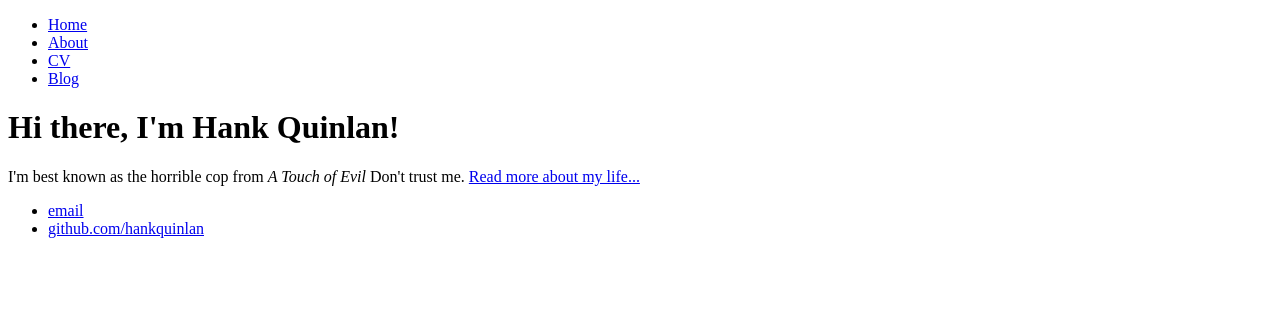
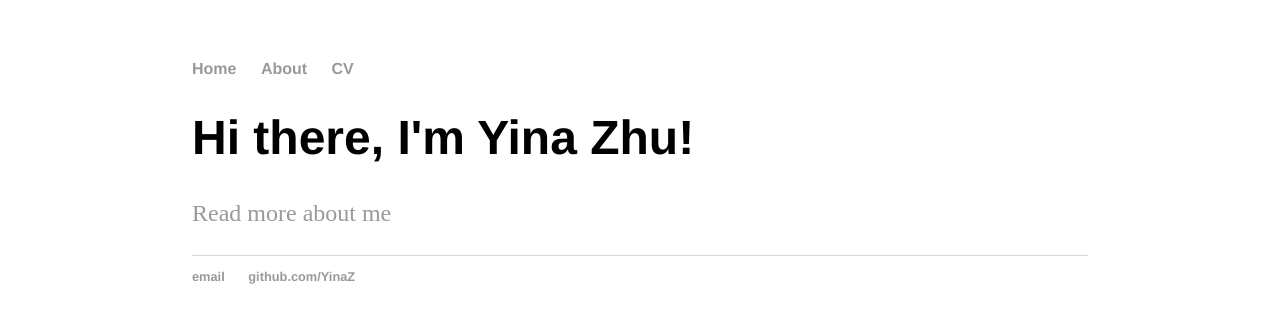
Before and after one commit to YinaZ/YinaZ.github.io, a plain HTML site: page index.html in a window 1280 px wide. Drawn offline with Linux system fonts and the light colour scheme.

Commit message:
Create index.html
add main.css to index.html

```diff
--- a/index.html
+++ b/index.html
@@ -1,7 +1,9 @@
 <!DOCTYPE html>
 <html>
 	<head>
-		<title>Hank Quinlan, Horrible Cop</title>
+		<title>Welcome</title>
+		<!-- link to main stylesheet -->
+		<link rel="stylesheet" type="text/css" href="/css/main.css">
 	</head>
 	<body>
 		<nav>
@@ -9,19 +11,18 @@
         		<li><a href="/">Home</a></li>
 	        	<li><a href="/about">About</a></li>
         		<li><a href="/cv">CV</a></li>
-        		<li><a href="/blog">Blog</a></li>
     		</ul>
 		</nav>
 		<div class="container">
     		<div class="blurb">
-        		<h1>Hi there, I'm Hank Quinlan!</h1>
-				<p>I'm best known as the horrible cop from <em>A Touch of Evil</em> Don't trust me. <a href="/about">Read more about my life...</a></p>
+        		<h1>Hi there, I'm Yina Zhu!</h1>
+				<p><a href="/about">Read more about me</a></p>
     		</div><!-- /.blurb -->
 		</div><!-- /.container -->
 		<footer>
     		<ul>
-        		<li><a href="mailto:hankquinlanhub@gmail.com">email</a></li>
-        		<li><a href="https://github.com/hankquinlan">github.com/hankquinlan</a></li>
+        		<li><a href="mailto:yinazhu@cs.washington.edu">email</a></li>
+        		<li><a href="https://github.com/YinaZ">github.com/YinaZ</a></li>
 			</ul>
 		</footer>
 	</body>
```
